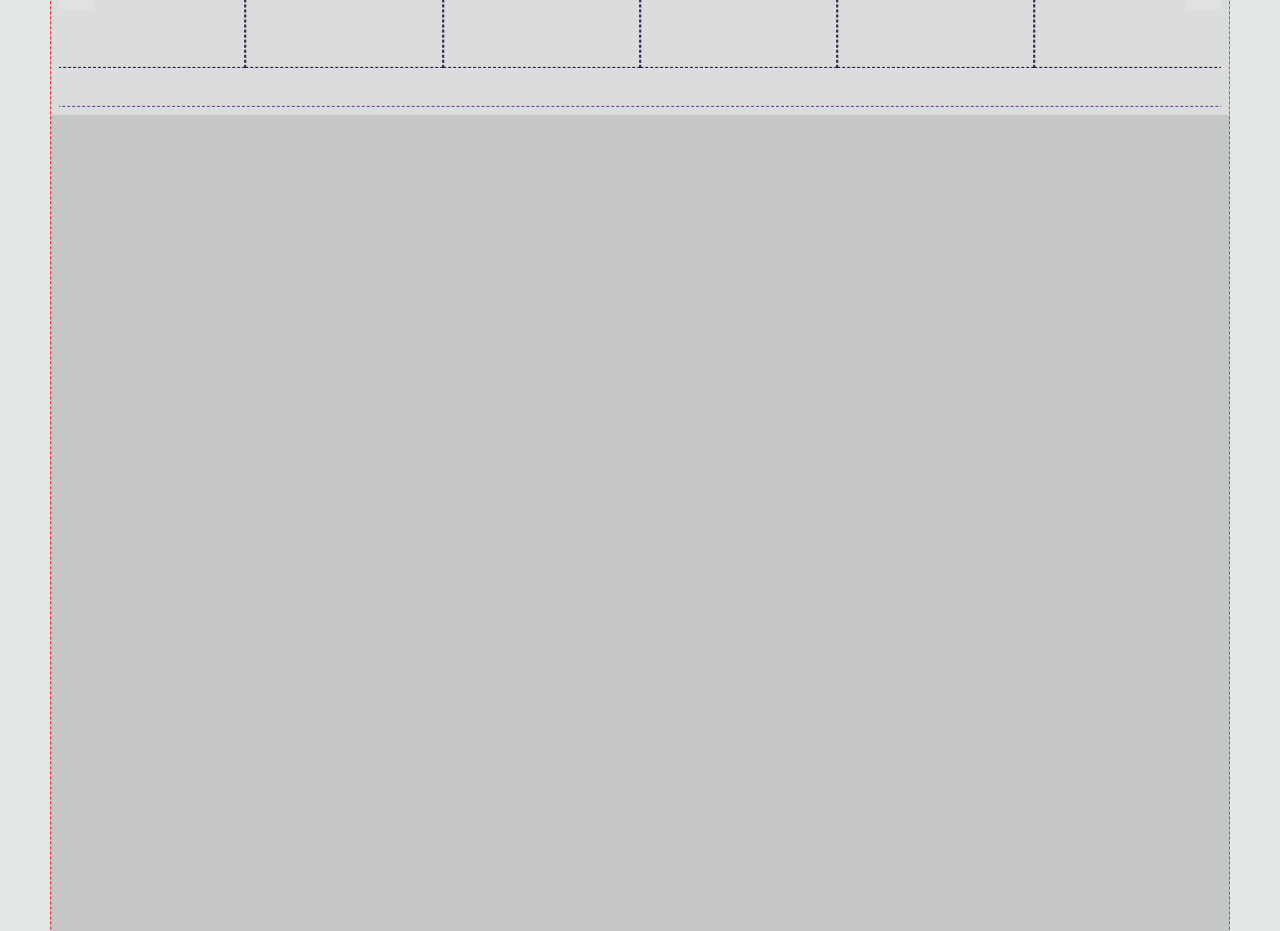
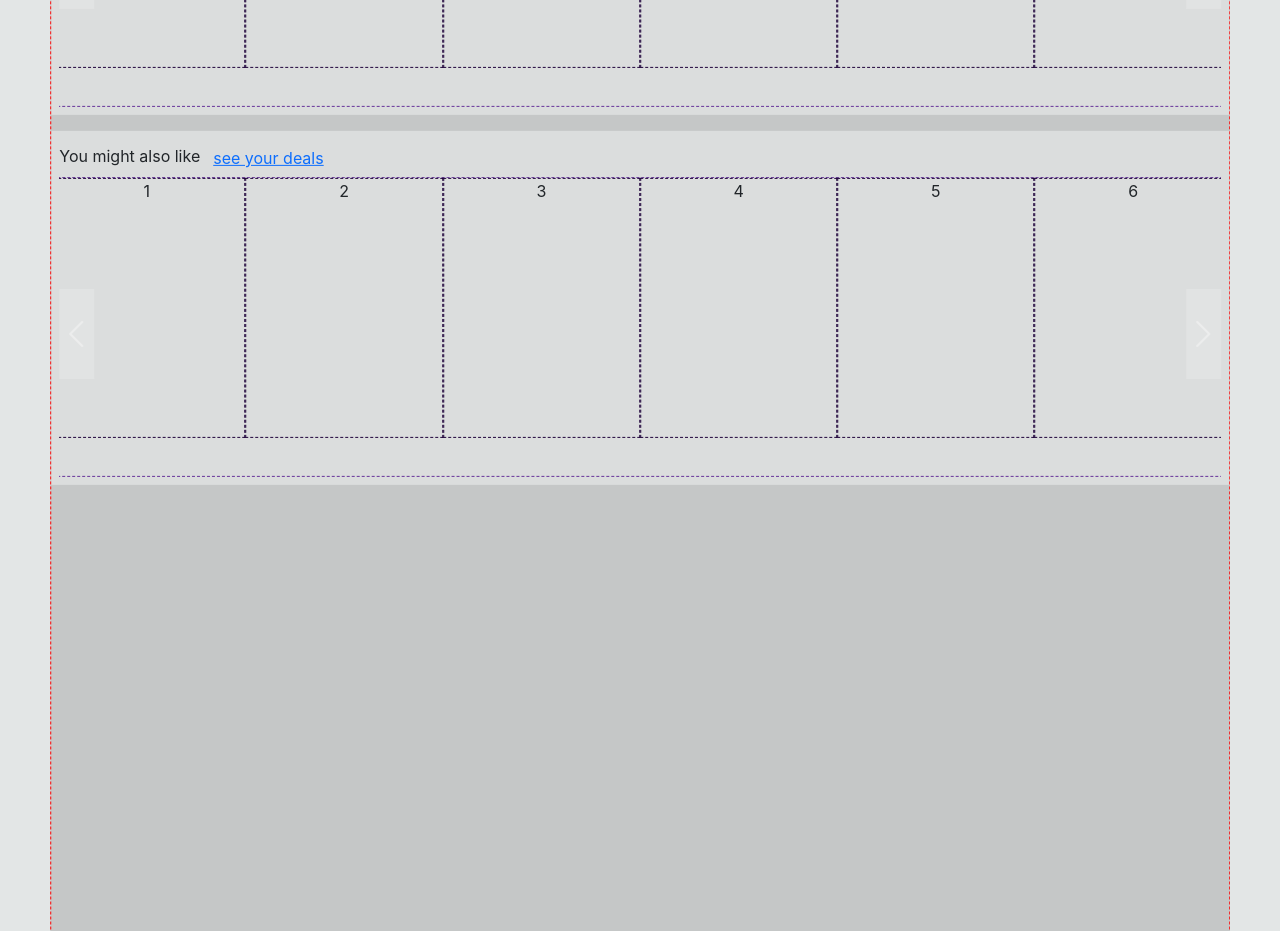
Before and after one commit to anjali-1607/amazon_clone, a React (Create React App) app: page / in a window 1280 px wide. Shown: the part 2620-3551 px from the top of the page. Built offline with nearby package versions, Linux system fonts and the light colour scheme.

Commit message:
favicon done

```diff
--- a/public/index.html
+++ b/public/index.html
@@ -35,7 +35,10 @@
       work correctly both with client-side routing and a non-root public URL.
       Learn how to configure a non-root public URL by running `npm run build`.
     -->
-    <title>React App</title>
+    <title>
+      Online Shopping site in India: Shop Online for Mobiles, Books, Watches,
+      Shoes and More - Amazon.in
+    </title>
   </head>
   <body>
     <noscript>You need to enable JavaScript to run this app.</noscript>
--- a/src/home/homecards/Homecard.js
+++ b/src/home/homecards/Homecard.js
@@ -3,6 +3,7 @@ import "./Homecard.css";
 import Cards from "./section1/Cards";
 import Cards2 from "./section2/Cards2";
 import Cards3 from "./section3/Cards3";
+import Cards4 from "./section4/Cards4";
 
 export default function Homecard() {
   return (
@@ -12,6 +13,7 @@ export default function Homecard() {
           <Cards />
           <Cards2 />
           <Cards3 />
+          <Cards4 />
         </div>
       </div>
     </>
--- /dev/null
+++ b/src/home/homecards/section4/Cards4.js
@@ -0,0 +1,66 @@
+import React from "react";
+
+export default function Cards4() {
+  return (
+    <>
+      <div className="section3_grand p-2">
+        <div>
+          You might also like
+          <button type="button" className="btn btn-link">
+            see your deals
+          </button>
+        </div>
+        <div id="carouselExample2" class="carousel slide">
+          <div class="carousel-inner text-center">
+            <div class="carousel-item active">
+              <div className="sect3_imgCont row">
+                <div className="col">1</div>
+                <div className="col">2</div>
+                <div className="col">3</div>
+                <div className="col">4</div>
+                <div className="col">5</div>
+                <div className="col">6</div>
+              </div>
+            </div>
+            <div class="carousel-item">
+              <div className="sect3_imgCont row ">
+                <div className="col">11</div>
+                <div className="col">12</div>
+                <div className="col">13</div>
+                <div className="col">14</div>
+                <div className="col">15</div>
+                <div className="col">16</div>
+              </div>
+            </div>
+            <div class="carousel-item">
+              <div className="sect3_imgCont row">
+                <div className="col">21</div>
+                <div className="col">22</div>
+                <div className="col">23</div>
+                <div className="col">24</div>
+                <div className="col">25</div>
+                <div className="col">26</div>
+              </div>
+            </div>
+          </div>
+          <button
+            class="a_cc carousel-control-prev "
+            type="button"
+            data-bs-target="#carouselExample2"
+            data-bs-slide="prev">
+            <span class="carousel-control-prev-icon" aria-hidden="true"></span>
+            <span class="visually-hidden">Previous</span>
+          </button>
+          <button
+            class="a_cc carousel-control-next"
+            type="button"
+            data-bs-target="#carouselExample2"
+            data-bs-slide="next">
+            <span class="carousel-control-next-icon" aria-hidden="true"></span>
+            <span class="visually-hidden">Next</span>
+          </button>
+        </div>
+      </div>
+    </>
+  );
+}
```
Also changed, not shown: 1 other file (tests, documents, lock files or other folders).
